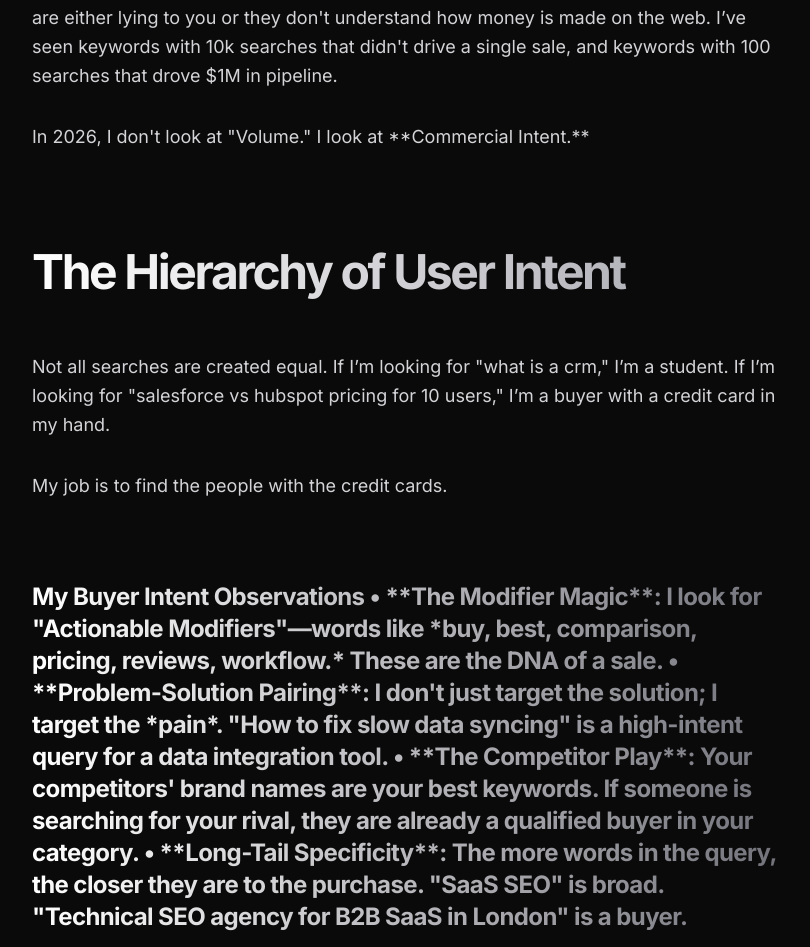
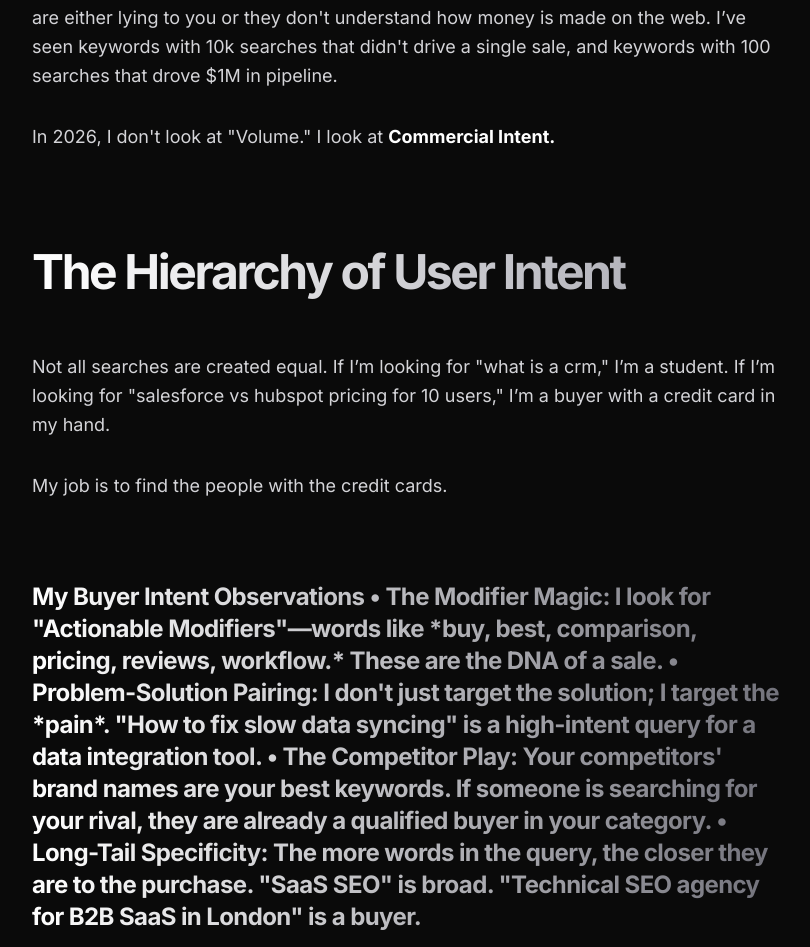
Before and after one commit to Chaitanya9184/portfolio, a Next.js app: page /insights/buyer-intent-keywords in a window 1280 px wide. Shown: the part 1265-2212 px from the top of the page, without its empty margins (400-1210 px from the left). Built offline with nearby package versions, Linux system fonts and the light colour scheme.

Commit message:
Fix markdown rendering in clusters and correct broken links on pillar pages

```diff
--- a/src/app/ai-search-seo-strategy/page.tsx
+++ b/src/app/ai-search-seo-strategy/page.tsx
@@ -273,9 +273,9 @@ export default function AiSearchPillar() {
 
                                     <div className="grid grid-cols-1 md:grid-cols-3 gap-6">
                                         {[
-                                            { slug: 'ai-seo-audit-checklist', title: 'AI Readiness Checklist', tag: 'Implementation' },
                                             { slug: 'entity-seo-strategy', title: 'Entity SEO Strategy', tag: 'Strategic' },
-                                            { slug: 'ai-seo-for-saas', title: 'AI Search for SaaS', tag: 'Commercial' }
+                                            { slug: 'ai-seo-for-saas', title: 'AI Search for SaaS', tag: 'Commercial' },
+                                            { slug: 'buyer-intent-keywords', title: 'Buyer Intent Mapping', tag: 'Implementation' }
                                         ].map((cluster, i) => (
                                             <Link key={i} href={`/insights/${cluster.slug}`} className="group p-8 rounded-[2rem] bg-zinc-900/30 border border-white/5 hover:border-blue-500/30 transition-all duration-500 flex flex-col justify-between aspect-square md:aspect-auto md:h-72 relative overflow-hidden">
                                                 <div className="relative z-10">
--- a/src/components/ClusterClient.tsx
+++ b/src/components/ClusterClient.tsx
@@ -14,20 +14,70 @@ interface ClusterClientProps {
 
 export default function ClusterClient({ cluster }: ClusterClientProps) {
     const renderContent = (content: string) => {
-        return content.split('\n\n').map((para, i) => {
+        // Split by double newline to get blocks
+        const blocks = content.split('\n\n');
+        const elements: React.ReactNode[] = [];
+        let currentList: React.ReactNode[] = [];
+        let listKeyCounter = 0;
+
+        const parseTextFormat = (text: string) => {
+            // Very simple markdown bold parser (handles **text**)
+            const parts = text.split(/(\*\*.*?\*\*)/g);
+            return parts.map((part, i) => {
+                if (part.startsWith('**') && part.endsWith('**')) {
+                    return <strong key={i} className="text-white font-bold">{part.slice(2, -2)}</strong>;
+                }
+                return part;
+            });
+        };
+
+        const flushList = () => {
+            if (currentList.length > 0) {
+                elements.push(
+                    <ul key={`list-${listKeyCounter++}`} className="list-disc pl-6 mb-8 text-zinc-300 space-y-3">
+                        {currentList}
+                    </ul>
+                );
+                currentList = [];
+            }
+        };
+
+        blocks.forEach((para, i) => {
             const trimmed = para.trim();
+            if (!trimmed) return;
+
+            // Check if it's a heading
             if (trimmed.startsWith('## ')) {
+                flushList();
                 const text = trimmed.replace('## ', '');
                 const id = text.toLowerCase().replace(/[^\w\s-]/g, '').replace(/\s+/g, '-');
-                return <h2 key={i} id={id} className="text-3xl md:text-5xl font-bold text-white mt-16 mb-8 tracking-tighter scroll-mt-32">{text}</h2>;
+                elements.push(<h2 key={`h2-${i}`} id={id} className="text-3xl md:text-5xl font-bold text-white mt-16 mb-8 tracking-tighter scroll-mt-32">{parseTextFormat(text)}</h2>);
+                return;
             }
             if (trimmed.startsWith('### ')) {
+                flushList();
                 const text = trimmed.replace('### ', '');
                 const id = text.toLowerCase().replace(/[^\w\s-]/g, '').replace(/\s+/g, '-');
-                return <h3 key={i} id={id} className="text-2xl font-bold text-white mt-12 mb-6 tracking-tight scroll-mt-32">{text}</h3>;
+                elements.push(<h3 key={`h3-${i}`} id={id} className="text-2xl font-bold text-white mt-12 mb-6 tracking-tight scroll-mt-32">{parseTextFormat(text)}</h3>);
+                return;
             }
-            return <p key={i} className="text-zinc-300 text-lg leading-relaxed mb-8">{trimmed}</p>;
+
+            // Check if it's a bullet point (either • or - )
+            if (trimmed.startsWith('• ') || trimmed.startsWith('- ')) {
+                const text = trimmed.substring(2);
+                currentList.push(<li key={`li-${i}`} className="text-lg leading-relaxed">{parseTextFormat(text)}</li>);
+                return;
+            }
+
+            // If it's a paragraph
+            flushList();
+            elements.push(<p key={`p-${i}`} className="text-zinc-300 text-lg leading-relaxed mb-8">{parseTextFormat(trimmed)}</p>);
         });
+
+        // Flush any remaining list items
+        flushList();
+
+        return elements;
     };
 
     return (
```
